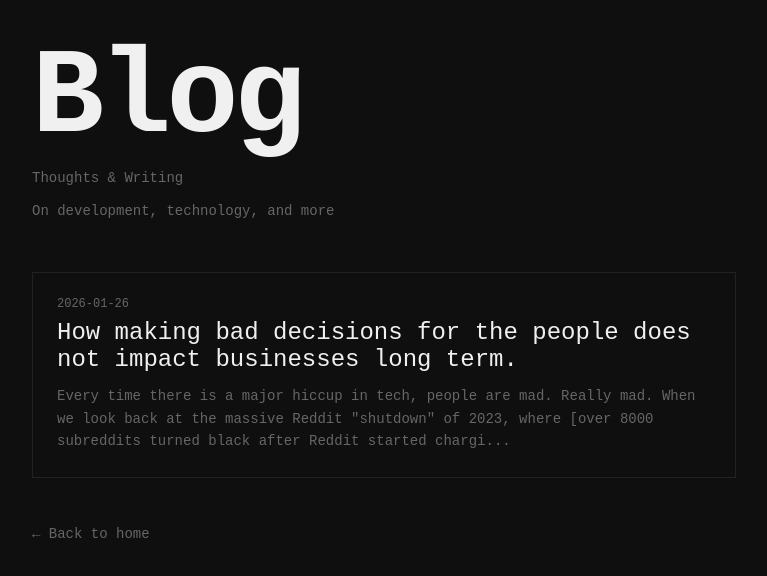
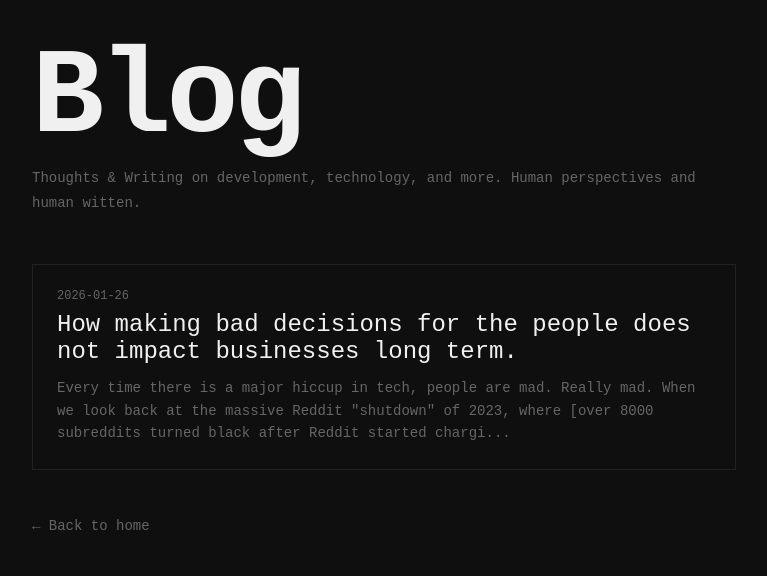
Before and after one commit to thomasboom/thomasboom, a Next.js app in the folder website/: page /blog in a window 1280 px wide. Shown: the top 576 px of the page, without its empty margins (256-1023 px from the left). Built offline with nearby package versions, Linux system fonts and the light colour scheme; a web font is replaced by a local one.

Commit message:
Update page.tsx

```diff
--- a/website/app/blog/page.tsx
+++ b/website/app/blog/page.tsx
@@ -9,8 +9,7 @@ export default function BlogPage() {
           <span>Blog</span>
         </h1>
         <p className="meta">
-          Thoughts & Writing
-          <span>On development, technology, and more</span>
+          Thoughts & Writing on development, technology, and more. Human perspectives and human witten.
         </p>
       </div>
 
```
